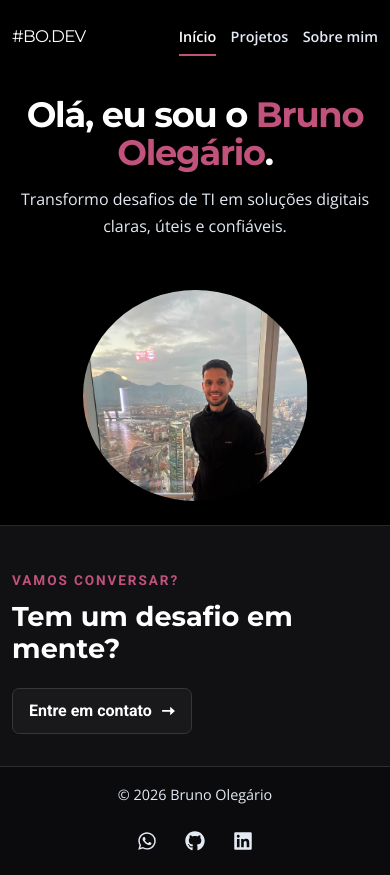
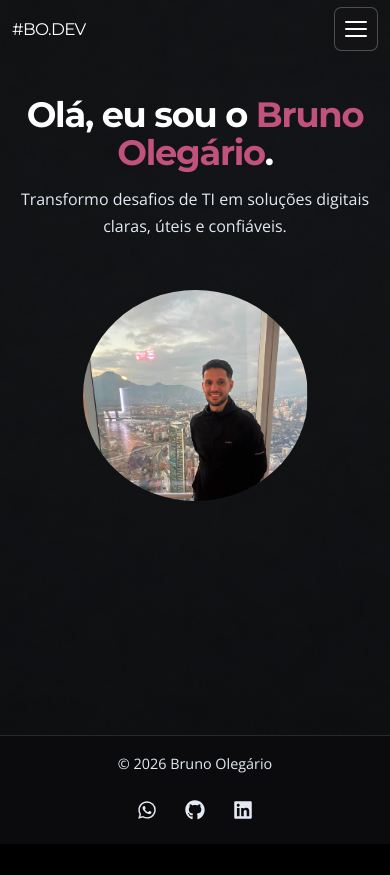
Before and after one commit to olegariobru/MyPort2, a React (Vite) app: page / in a window 390 px wide. After the commit the page ends 844 px from the top, so only its background shows below. Built offline with nearby package versions, Linux system fonts and the light colour scheme.

Commit message:
Add animated mobile menu and restore portfolio background

```diff
--- a/src/App.css
+++ b/src/App.css
@@ -41,15 +41,57 @@
 .buttonPrimary:hover { background: var(--rosa-texto); border-color: var(--rosa-texto); }
 .buttonSecondary { border-color: rgba(255,255,255,.55); background: rgba(20,20,22,.72); }
 .buttonSecondary:hover { background: rgba(255,255,255,.1); }
+.menuToggle { display: none; }
 @media (max-width: 640px) {
-  .headerInner { width: calc(100% - 1.5rem); min-height: 72px; }
-  .navigation { gap: .9rem; font-size: .9rem; }
+  .headerInner { width: calc(100% - 1.5rem); min-height: 72px; flex-wrap: wrap; gap: 0; }
   .brand { font-size: 1.05rem; }
   .brandDesktop { display: none; }
   .brandMobile { display: inline; }
-}
-@media (max-width: 380px) {
-  .navigation { gap: .55rem; font-size: .82rem; }
+  .menuToggle {
+    display: flex; flex-direction: column; align-items: center; justify-content: center;
+    gap: 5px; width: 44px; height: 44px; padding: 10px;
+    border: 1px solid rgba(255,255,255,.25); border-radius: .45rem;
+    background: rgba(20,20,22,.8); cursor: pointer;
+    transition: background-color .25s ease, border-color .25s ease;
+  }
+  .menuToggle:hover { background: rgba(40,40,43,.9); border-color: var(--rosa-texto); }
+  .menuToggle:active { background: rgba(60,40,50,.9); }
+  .menuToggle span {
+    display: block; width: 22px; height: 2px; border-radius: 2px; background: currentColor;
+    transform-origin: center;
+    translate: 0 0; rotate: 0deg;
+    transition: translate .22s cubic-bezier(.4,0,.2,1) .18s,
+      rotate .22s cubic-bezier(.4,0,.2,1), opacity .18s ease .18s, scale .22s ease .18s;
+  }
+  .menuOpen .menuToggle span {
+    transition: translate .22s cubic-bezier(.4,0,.2,1),
+      rotate .22s cubic-bezier(.4,0,.2,1) .18s, opacity .18s ease, scale .22s ease;
+  }
+  .menuOpen .menuToggle span:nth-child(1) { translate: 0 7px; rotate: 45deg; }
+  .menuOpen .menuToggle span:nth-child(2) { opacity: 0; scale: .4 1; }
+  .menuOpen .menuToggle span:nth-child(3) { translate: 0 -7px; rotate: -45deg; }
+  .navigation {
+    flex: 0 0 100%; min-height: 0; max-height: 0; overflow: hidden;
+    flex-direction: column; align-items: stretch; gap: .25rem;
+    padding: 0 .75rem; margin-bottom: 0; border-radius: .6rem; background: rgba(15,15,16,.96);
+    font-size: 1rem; opacity: 0; visibility: hidden; transform: translateY(-8px);
+    transition: max-height .42s cubic-bezier(.4,0,.2,1), padding .42s cubic-bezier(.4,0,.2,1),
+      margin-bottom .42s cubic-bezier(.4,0,.2,1), opacity .28s ease,
+      transform .42s cubic-bezier(.4,0,.2,1), visibility 0s linear .42s;
+  }
+  .navigation a {
+    padding: .8rem .5rem; opacity: 0; transform: translateY(-6px);
+    transition: opacity .18s ease, transform .22s cubic-bezier(.4,0,.2,1), color .2s ease;
+  }
+  .menuOpen .navigation a { opacity: 1; transform: translateY(0); transition-delay: .1s; }
+  .menuOpen .navigation a:nth-child(2) { transition-delay: .15s; }
+  .menuOpen .navigation a:nth-child(3) { transition-delay: .2s; }
+  .navigation a[aria-current="page"] { box-shadow: none; }
+  .menuOpen .navigation {
+    max-height: 180px; padding: .5rem .75rem; margin-bottom: .75rem;
+    opacity: 1; visibility: visible; transform: translateY(0);
+    transition-delay: 0s;
+  }
 }
 
 .hero {
--- a/src/App.jsx
+++ b/src/App.jsx
@@ -1,4 +1,4 @@
-import { useEffect } from 'react';
+import { useEffect, useRef, useState } from 'react';
 import { Link, NavLink, Route, Routes, useLocation } from 'react-router-dom';
 import Banner from './Componentes/Banner';
 import Footer from './Componentes/Footer';
@@ -26,16 +26,42 @@ function NotFound() {
   </section>;
 }
 export default function App() {
+  const { pathname } = useLocation();
+  const [menuOpen, setMenuOpen] = useState(false);
+  const menuButton = useRef(null);
+  useEffect(() => { setMenuOpen(false); }, [pathname]);
+  useEffect(() => {
+    const breakpoint = window.matchMedia('(max-width: 640px)');
+    const closeOnDesktop = () => { if (!breakpoint.matches) setMenuOpen(false); };
+    breakpoint.addEventListener('change', closeOnDesktop);
+    return () => breakpoint.removeEventListener('change', closeOnDesktop);
+  }, []);
+  function handleHeaderKeyDown(event) {
+    if (event.key === 'Escape' && menuOpen) {
+      setMenuOpen(false);
+      menuButton.current?.focus();
+    }
+  }
   return <div className="appShell">
     <PageTitle />
     <a className="skipLink" href="#main-content">Pular para o conteúdo</a>
-    <header className="siteHeader">
+    <header className={`siteHeader${menuOpen ? ' menuOpen' : ''}`} onKeyDown={handleHeaderKeyDown}
+      onBlur={(event) => {
+        if (!event.currentTarget.contains(event.relatedTarget)) setMenuOpen(false);
+      }}>
       <div className="headerInner">
         <Link className="brand" to="/" aria-label="Bruno Olegário, página inicial">
           <span className="brandDesktop">{'<bruno.dev>'}</span>
           <span className="brandMobile">#BO.DEV</span>
         </Link>
-        <nav className="navigation" aria-label="Navegação principal">
+        <button className="menuToggle" type="button" ref={menuButton}
+          aria-label={menuOpen ? 'Fechar menu' : 'Abrir menu'}
+          aria-expanded={menuOpen} aria-controls="primary-navigation"
+          onClick={() => setMenuOpen((open) => !open)}>
+          <span aria-hidden="true" /><span aria-hidden="true" /><span aria-hidden="true" />
+        </button>
+        <nav id="primary-navigation" className="navigation" aria-label="Navegação principal"
+          onClick={() => setMenuOpen(false)}>
           <NavLink to="/" end>Início</NavLink>
           <NavLink to="/projetos">Projetos</NavLink>
           <NavLink to="/sobre-mim">Sobre mim</NavLink>
@@ -52,6 +78,6 @@ export default function App() {
         <Route path="*" element={<NotFound />} />
       </Routes>
     </main>
-    <Footer />
+    <Footer showContact={['/sobre-mim', '/SobreMim'].includes(pathname)} />
   </div>;
 }
--- a/src/Componentes/Footer/index.jsx
+++ b/src/Componentes/Footer/index.jsx
@@ -7,9 +7,9 @@ const socials = [
   { label: 'GitHub', href: 'https://github.com/olegariobru', Icon: FaGithub },
   { label: 'LinkedIn', href: 'https://www.linkedin.com/in/bolgarimacedo/', Icon: FaLinkedin },
 ];
-export default function Footer() {
+export default function Footer({ showContact = false }) {
   return <footer className={styles.siteFooter}>
-    <section className={styles.contactSection} aria-labelledby="footer-contact-title">
+    {showContact && <section className={styles.contactSection} aria-labelledby="footer-contact-title">
       <div className={`${styles.contactInner} pageContainer`}>
         <div className={styles.contactCopy}>
           <p className="eyebrow">Vamos conversar?</p>
@@ -17,7 +17,7 @@ export default function Footer() {
         </div>
         <a className="button buttonPrimary" href="mailto:b_olgr@icloud.com">Entre em contato</a>
       </div>
-    </section>
+    </section>}
     <div className={`${styles.footerInner} pageContainer`}>
       <p>© {new Date().getFullYear()} Bruno Olegário</p>
       <ul className={styles.socialLinks} aria-label="Redes sociais">
--- a/src/index.css
+++ b/src/index.css
@@ -21,7 +21,7 @@ body {
   min-height: 100vh;
   margin: 0;
   color: var(--branco);
-  background: #000;
+  background: #000 url('./Images/assets/fundo2.png') center / cover fixed;
 }
 body, button, a { font-family: var(--fonte-footer); }
 button, a { color: inherit; }
@@ -42,6 +42,7 @@ p { line-height: 1.7; }
 .sectionHeading { margin: 0 0 .75rem; font-size: clamp(2rem, 4vw, 3rem); }
 .sectionIntro { max-width: 680px; margin: 0 auto; color: var(--texto-suave); }
 @media (max-width: 640px) {
+  body { background-attachment: scroll; }
   .pageContainer { width: min(100% - 1.5rem, 1120px); }
 }
 @media (prefers-reduced-motion: reduce) {
```
